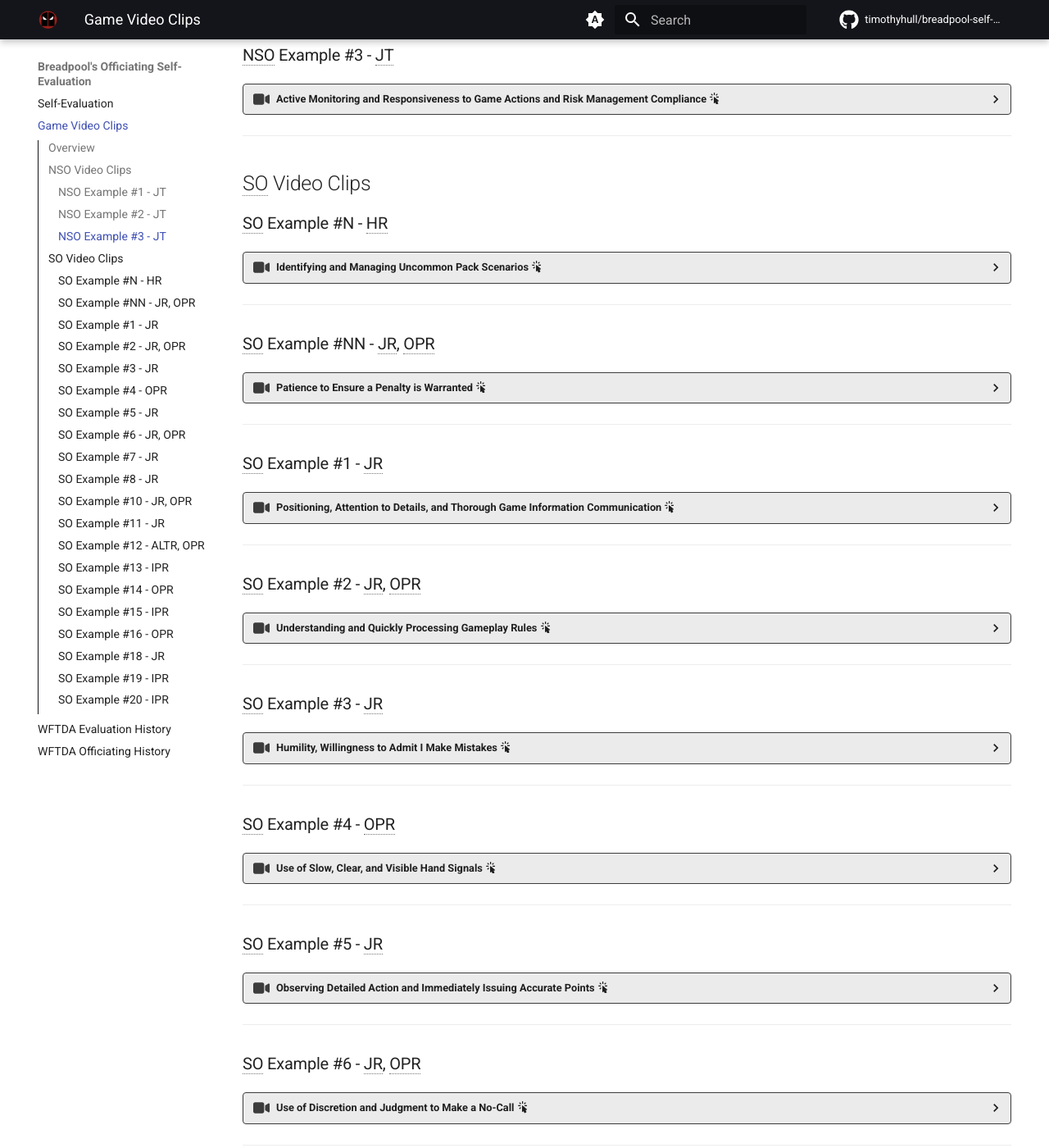
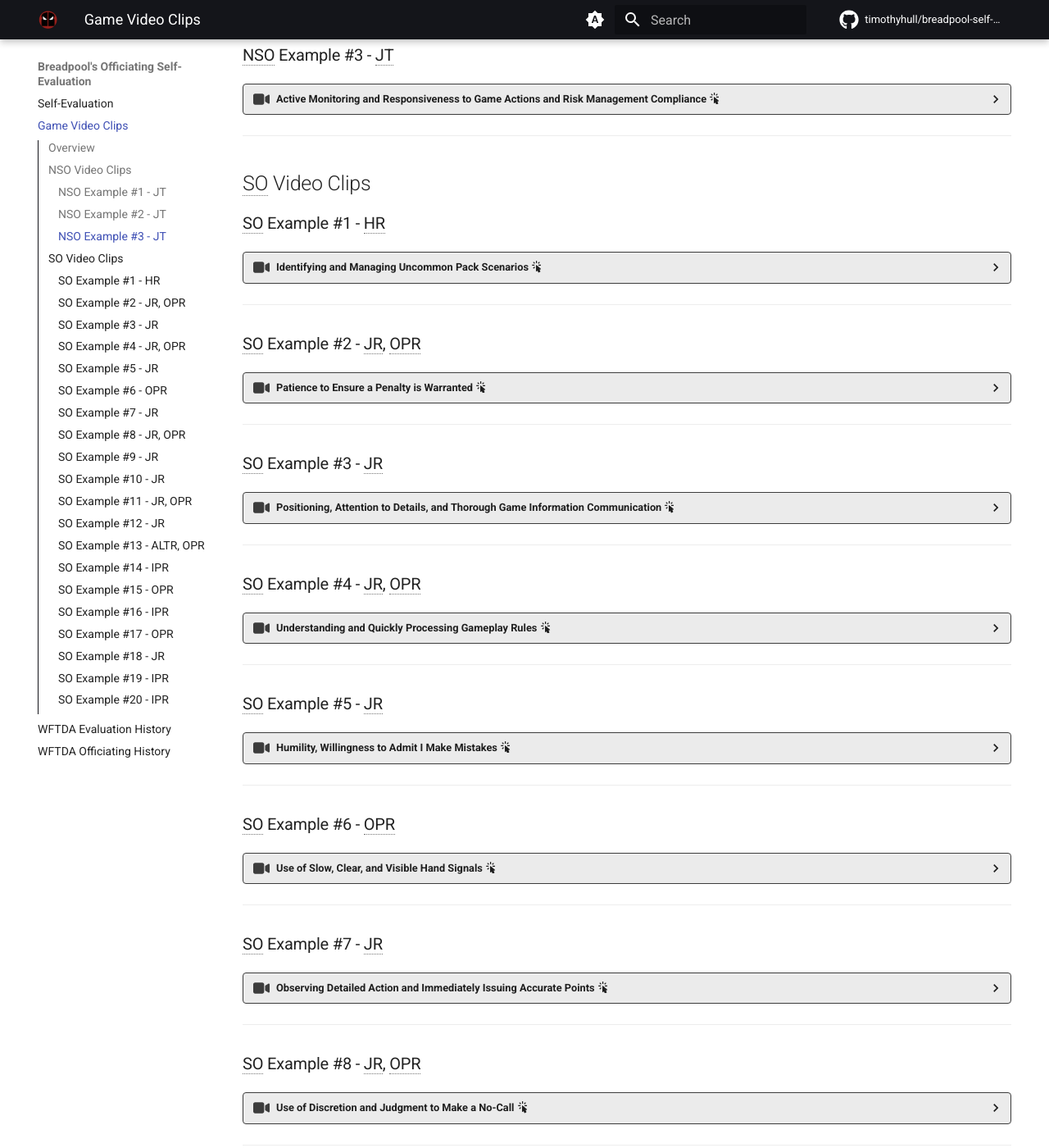
Before and after one commit to timothyhull/breadpool-self-eval, an MkDocs documentation site: the page built from docs/game_video_clips.md, in a window 1280 px wide and 1400 px high, scrolled down 640 px. Shown: the whole window at 82% size. Built offline with MkDocs 1.6.1 and Material for MkDocs 9.7.7, drawn with Linux system fonts in a browser that asks for light colours; comment, search, counter and statistics services are not loaded; some of the changed lines change nothing that is shown; some of the changed text lies outside the part shown.

Commit message:
Update SO video example numbers

```diff
--- a/docs/game_video_clips.md
+++ b/docs/game_video_clips.md
@@ -245,7 +245,7 @@ Below are links to some of my officiating performances that highlight my capabil
 
 ## SO Video Clips
 
-### SO Example #N - HR
+### SO Example #1 - HR
 
 ??? video "Identifying and Managing Uncommon Pack Scenarios :material-cursor-default-click:"
 
@@ -273,7 +273,7 @@ Below are links to some of my officiating performances that highlight my capabil
 
 ---
 
-### SO Example #NN - JR, OPR
+### SO Example #2 - JR, OPR
 
 ??? video "Patience to Ensure a Penalty is Warranted :material-cursor-default-click:"
 
@@ -333,7 +333,7 @@ Below are links to some of my officiating performances that highlight my capabil
 
 ---
 
-### SO Example #1 - JR
+### SO Example #3 - JR
 
 ??? video "Positioning, Attention to Details, and Thorough Game Information Communication :material-cursor-default-click:"
 
@@ -362,7 +362,7 @@ Below are links to some of my officiating performances that highlight my capabil
 
 ---
 
-### SO Example #2 - JR, OPR
+### SO Example #4 - JR, OPR
 
 ??? video "Understanding and Quickly Processing Gameplay Rules :material-cursor-default-click:"
 
@@ -417,10 +417,10 @@ Below are links to some of my officiating performances that highlight my capabil
                 - After the jam, I was able to share details about what I observed with a coach for White, who asked me for clarification about the contact that resulted in White #39's penalty.
 
         <center>
-            <iframe align="middle" width="560" height="315" src="https://www.youtube.com/embed/qVdgL-THIRE?start=1552" style="filter: drop-shadow(0 0 0.2rem black);" title="https://youtu.be/qVdgL-THIRE?t=1552" frameborder="0" allow="accelerometer; autoplay; clipboard-write; encrypted-media; gyroscope; picture-in-picture; web-share" referrerpolicy="strict-origin-when-cross-origin" allowfullscreen></iframe>
+            <iframe align="middle" width="560" height="315" src="https://www.youtube.com/embed/qVdgL-THIRE?start=1550" style="filter: drop-shadow(0 0 0.2rem black);" title="https://youtu.be/qVdgL-THIRE?t=1550" frameborder="0" allow="accelerometer; autoplay; clipboard-write; encrypted-media; gyroscope; picture-in-picture; web-share" referrerpolicy="strict-origin-when-cross-origin" allowfullscreen></iframe>
         </center>
         <center>
-            <br>[https://youtu.be/qVdgL-THIRE?t=1552 :octicons-link-external-24:](https://youtu.be/qVdgL-THIRE?t=1552){ target=_blank }
+            <br>[https://youtu.be/qVdgL-THIRE?t=1550 :octicons-link-external-24:](https://youtu.be/qVdgL-THIRE?t=1550){ target=_blank }
         </center>
 
     === "Video #3 :material-cursor-default-click:"
@@ -480,7 +480,7 @@ Below are links to some of my officiating performances that highlight my capabil
 
 ---
 
-### SO Example #3 - JR
+### SO Example #5 - JR
 
 ??? video "Humility, Willingness to Admit I Make Mistakes :material-cursor-default-click:"
 
@@ -505,7 +505,7 @@ Below are links to some of my officiating performances that highlight my capabil
 
 ---
 
-### SO Example #4 - OPR
+### SO Example #6 - OPR
 
 ??? video "Use of Slow, Clear, and Visible Hand Signals :material-cursor-default-click:"
 
@@ -565,7 +565,7 @@ Below are links to some of my officiating performances that highlight my capabil
 
 ---
 
-### SO Example #5 - JR
+### SO Example #7 - JR
 
 ??? video "Observing Detailed Action and Immediately Issuing Accurate Points :material-cursor-default-click:"
 
@@ -625,7 +625,7 @@ Below are links to some of my officiating performances that highlight my capabil
 
 ---
 
-### SO Example #6 - JR, OPR
+### SO Example #8 - JR, OPR
 
 ??? video "Use of Discretion and Judgment to Make a No-Call :material-cursor-default-click:"
 
@@ -715,7 +715,7 @@ Below are links to some of my officiating performances that highlight my capabil
 
 ---
 
-### SO Example #7 - JR
+### SO Example #9 - JR
 
 ??? video "Track, Pack, and Engagement Zone Location Awareness :material-cursor-default-click:"
 
@@ -774,7 +774,7 @@ Below are links to some of my officiating performances that highlight my capabil
 
 ---
 
-### SO Example #8 - JR
+### SO Example #10 - JR
 
 ??? video "Awareness of the Unconventional Use of an Illegal Blocking Zone to Gain Position :material-cursor-default-click:"
 
@@ -800,7 +800,7 @@ Below are links to some of my officiating performances that highlight my capabil
 
 ---
 
-### SO Example #10 - JR, OPR
+### SO Example #11 - JR, OPR
 
 ??? video "Body Positioning, Lateral Movement, Rapid Acceleration/Acceleration, Advanced Stop Techniques, and Player Positioning Awareness :material-cursor-default-click:"
 
@@ -873,7 +873,7 @@ Below are links to some of my officiating performances that highlight my capabil
 
 ---
 
-### SO Example #11 - JR
+### SO Example #12 - JR
 
 ??? video "Controlled, Mid-Corner, Rapid Stop and While Maintaining Position  :material-cursor-default-click:"
 
@@ -902,7 +902,7 @@ Below are links to some of my officiating performances that highlight my capabil
 
 ---
 
-### SO Example #12 - ALTR, OPR
+### SO Example #13 - ALTR, OPR
 
 ??? video "ALTR Readiness and Rapid Activation  :material-cursor-default-click:"
 
@@ -938,7 +938,7 @@ Below are links to some of my officiating performances that highlight my capabil
 
 ---
 
-### SO Example #13 - IPR
+### SO Example #14 - IPR
 
 ??? video "Respectfully and Kindly Listening to an Unhappy Coach :material-cursor-default-click:"
 
@@ -970,7 +970,7 @@ Below are links to some of my officiating performances that highlight my capabil
 
 ---
 
-### SO Example #14 - OPR
+### SO Example #15 - OPR
 
 ??? video "Positioning Precision, Hustle, & Peer Communication :material-cursor-default-click:"
 
@@ -1011,7 +1011,7 @@ Below are links to some of my officiating performances that highlight my capabil
 
 ---
 
-### SO Example #15 - IPR
+### SO Example #16 - IPR
 
 ??? video "Use of Skating Techniques to Recover and Maintain Accurate Positioning :material-cursor-default-click:"
 
@@ -1046,7 +1046,7 @@ Below are links to some of my officiating performances that highlight my capabil
 
 ---
 
-### SO Example #16 - OPR
+### SO Example #17 - OPR
 
 ??? video "Attention to Details to Avoid Issuing a Penalty :material-cursor-default-click:"
 
```
